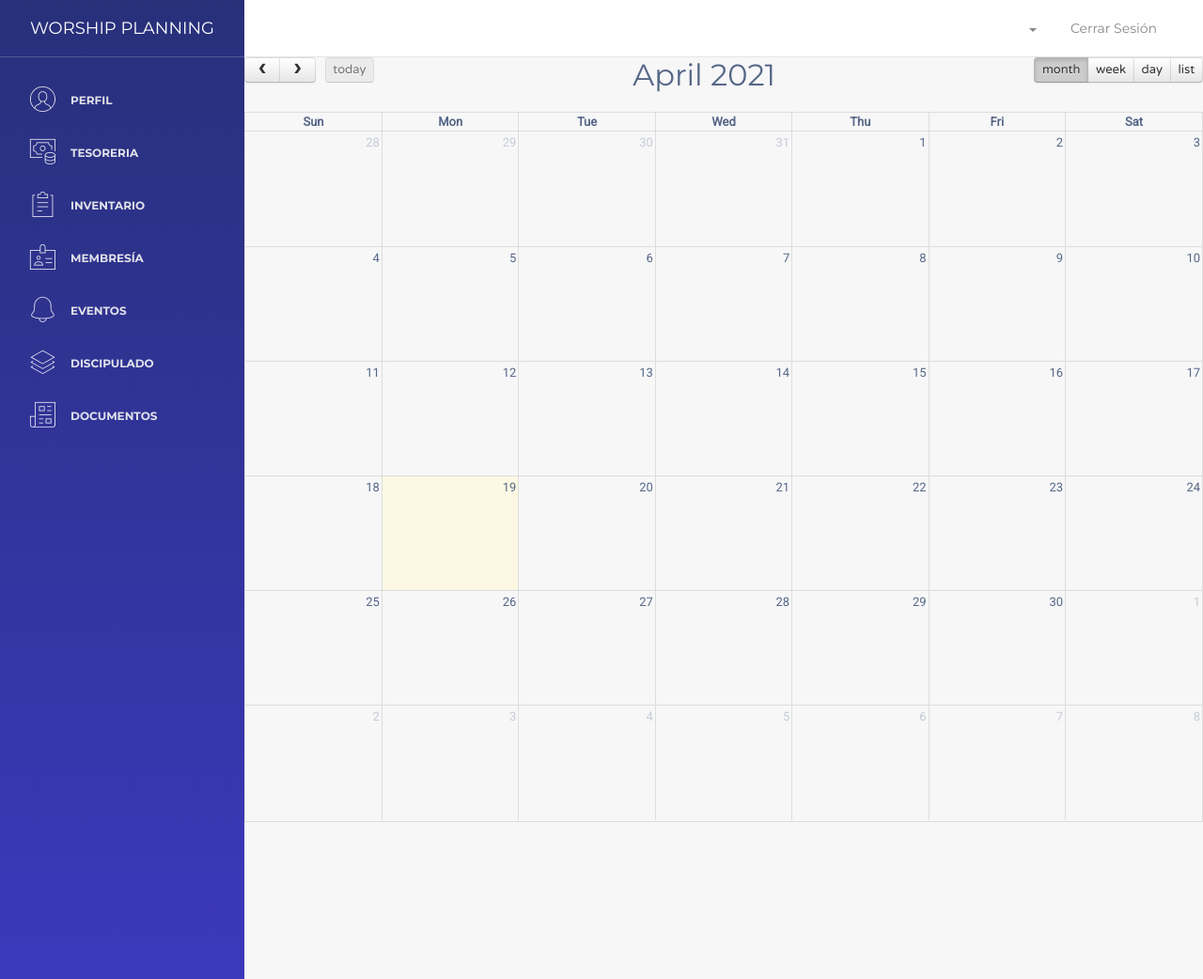
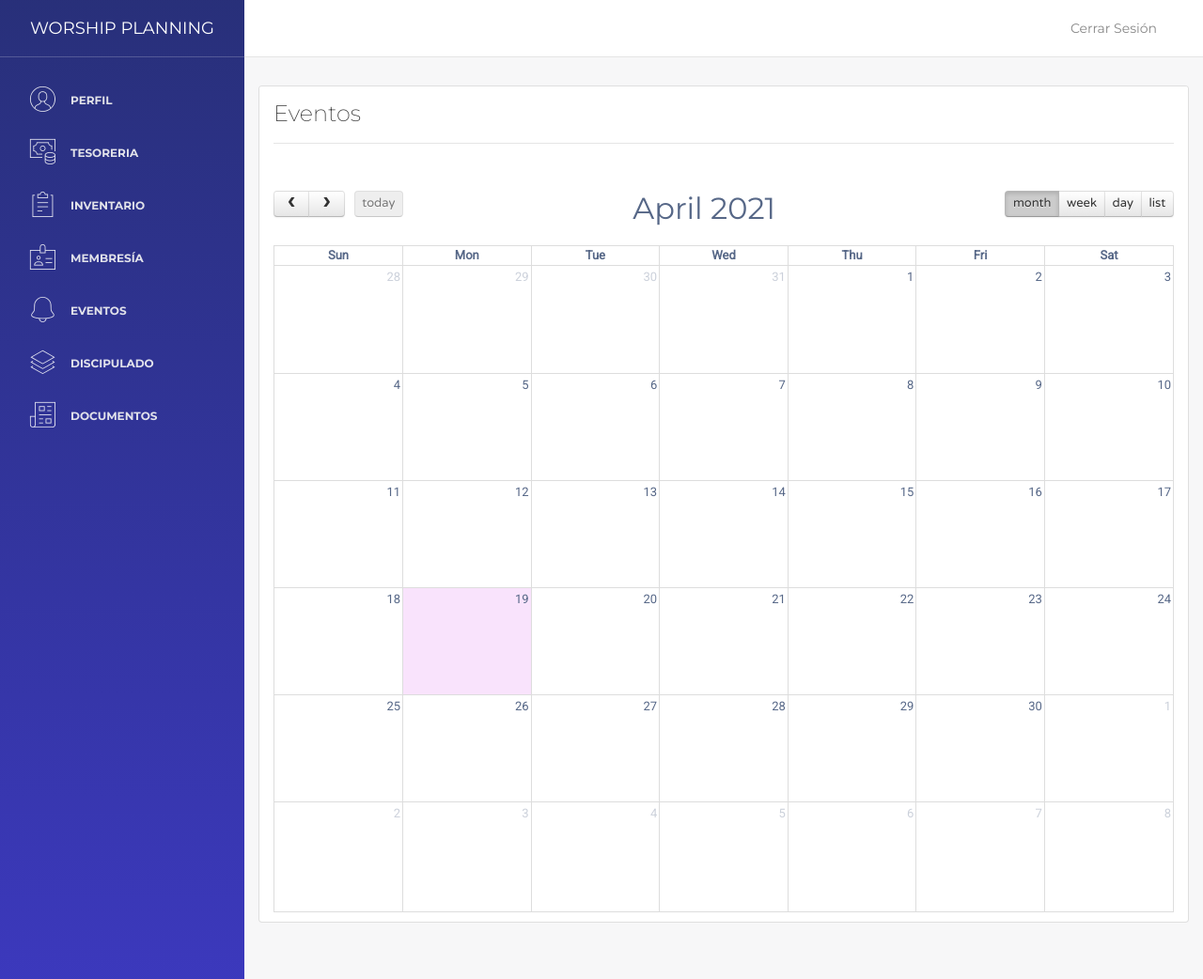
Before and after one commit to Chucklagos/Worship-Planning, a PHP site: page /src/calendar.php in a window 1280 px wide. Shown: the whole page at 94% size. Run offline with PHP 8.4, Linux system fonts and the light colour scheme; the visitor is signed in with stand-in values (Sample User, id 1); data that the repository does not hold is empty; some libraries are stand-ins or nearby versions.

Commit message:
Actualización estilo calendario

```diff
--- a/src/calendar.php
+++ b/src/calendar.php
@@ -18,14 +18,19 @@ if ($rolsession=='miembro') {
  <?php include('include/head.php'); ?>
   <title>Eventos</title>
 
-<link rel='stylesheet' href='fullcalendar/fullcalendar.css' />
-<script src='fullcalendar/lib/jquery.min.js'></script>
-<script src='fullcalendar/lib/moment.min.js'></script>
-<script src='fullcalendar/fullcalendar.js'></script>
+    <link rel='stylesheet' href='fullcalendar/fullcalendar.css' />
+
+    <script src='fullcalendar/lib/jquery.min.js'></script>
+    <script src='fullcalendar/lib/moment.min.js'></script>
+
+    <script src='fullcalendar/fullcalendar.js'></script>
+    <script src='fullcalendar/lib/es.js'></script>
+
 
   <script>
 
   $(document).ready(function() {
+
    var calendar = $('#calendar').fullCalendar({
 
     header:{
@@ -57,6 +62,7 @@ if ($rolsession=='miembro') {
        success:function()
        {
         calendar.fullCalendar('refetchEvents');
+
         alert("Evento agregado con exito");
        }
       })
@@ -122,6 +128,12 @@ if ($rolsession=='miembro') {
   </script>
 
  </head>
+
+
+
+
+
+
  <body>
  <div class="wrapper">
         <?php include'include/panel.php'; ?>
@@ -130,34 +142,10 @@ if ($rolsession=='miembro') {
             <nav class="navbar navbar-expand-lg " color-on-scroll="500">
 				<div class="container-fluid">
                     <a class="navbar-brand" href="">  </a>
-                    <button href="" class="navbar-toggler navbar-toggler-right" type="button" data-toggle="collapse" aria-controls="navigation-index" aria-expanded="false" aria-label="Toggle navigation">
-                        <span class="navbar-toggler-bar burger-lines"></span>
-                        <span class="navbar-toggler-bar burger-lines"></span>
-                        <span class="navbar-toggler-bar burger-lines"></span>
-                    </button>
+
                     <div class="collapse navbar-collapse justify-content-end" id="navigation">
-                        <ul class="nav navbar-nav mr-auto">
+                        <ul class="navbar-nav ml-auto">
 
-                        </ul>
-                        <ul class="navbar-nav ml-auto">
-                            <li class="nav-item">
-                                <a class="nav-link" href="#pablo">
-                                    <span class="no-icon"></span>
-                                </a>
-                            </li>
-                            <li class="nav-item dropdown">
-                                <a class="nav-link dropdown-toggle" href="" id="navbarDropdownMenuLink" data-toggle="dropdown" aria-haspopup="true" aria-expanded="false">
-                                    <span class="no-icon"></span>
-                                </a>
-                                <div class="dropdown-menu" aria-labelledby="navbarDropdownMenuLink">
-                                    <a class="dropdown-item" href="perfil.php"></a>
-                                    <a class="dropdown-item" href="#"></a>
-                                    <a class="dropdown-item" href="#"></a>
-                                    <a class="dropdown-item" href="#"></a>
-                                    <div class="divider"></div>
-                                    <a class="dropdown-item" href="#"></a>
-                                </div>
-                            </li>
                             <li class="nav-item">
                                 <a class="nav-link" href="cerrar_session.php">
                                     <span class="no-icon">Cerrar Sesión</span>
@@ -168,8 +156,24 @@ if ($rolsession=='miembro') {
                 </div>
             </nav>
             <!-- End Navbar -->
-
-  <div id="calendar"></div>
+            <div class="content">
+                <div class="container-fluid">
+                    <div class="row">
+                        <div class="col-md-13">
+                            <div class="card">
+                                <div class="card-header">
+                                    <h4 class="card-title">Eventos</h4>
+                                    <hr>
+                                    <br>
+                                </div>
+                                <div class="card-body">
+                                    <div id="calendar"></div>
+                                </div>
+                            </div>
+                        </div>
+                    </div>
+                </div>
+            </div>
 
 
   </div>
--- a/src/fullcalendar/fullcalendar.css
+++ b/src/fullcalendar/fullcalendar.css
@@ -42,7 +42,7 @@ body .fc { /* extra precedence to overcome jqui */
 .fc-unthemed .fc-divider,
 .fc-unthemed .fc-popover .fc-header,
 .fc-unthemed .fc-list-heading td {
-	background: #eee;
+	background: #bb20d3cf;
 }
 
 .fc-unthemed .fc-popover .fc-header .fc-close {
@@ -50,11 +50,11 @@ body .fc { /* extra precedence to overcome jqui */
 }
 
 .fc-unthemed td.fc-today {
-	background: #fcf8e3;
+	background: #f9e3fc;
 }
 
 .fc-highlight { /* when user is selecting cells */
-	background: #bce8f1;
+	background: #4740c7;
 	opacity: .3;
 }
 
@@ -529,13 +529,13 @@ temporary rendered events).
 	font-size: .85em;
 	line-height: 1.3;
 	border-radius: 3px;
-	border: 1px solid #3a87ad; /* default BORDER color */
+	border: 1px solid #bb20d3cf; /* default BORDER color */
 	font-weight: normal; /* undo jqui's ui-widget-header bold */
 }
 
 .fc-event,
 .fc-event-dot {
-	background-color: #3a87ad; /* default BACKGROUND color */
+	background-color: #bb20d3cf; /* default BACKGROUND color */
 }
 
 /* overpower some of bootstrap's and jqui's styles on <a> tags */
```
Also changed, not shown: index.php (+1 -6 lines).
